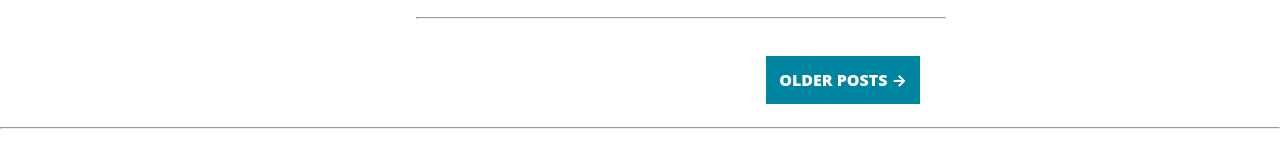
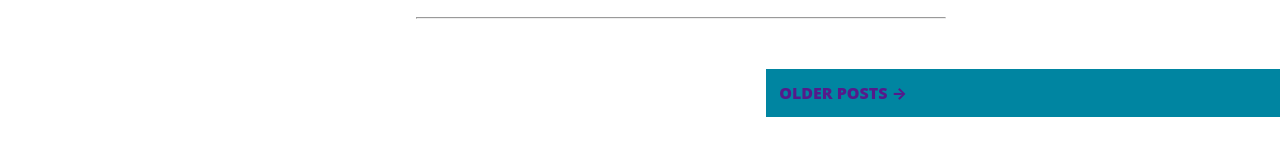
Before and after one commit to nilgunnb/cleanblog, a plain HTML site: page index.html in a window 1280 px wide. Shown: the part 1197-1364 px from the top of the page. Drawn offline with Linux system fonts and the light colour scheme.

Commit message:
Update index.html

```diff
--- a/index.html
+++ b/index.html
@@ -110,12 +110,13 @@
 
         </div>
 
-        <div class="moreinfo">
+       <div class="moreinfo">
 
+        <div class="olderposts">
 
-        <a class="olderposts" href="">OLDER POSTS →</a>
-        <br><br><br>
-        <hr>
+            <a href="">OLDER POSTS →</a>
+
+        </div>
 
         </div>
 
```
